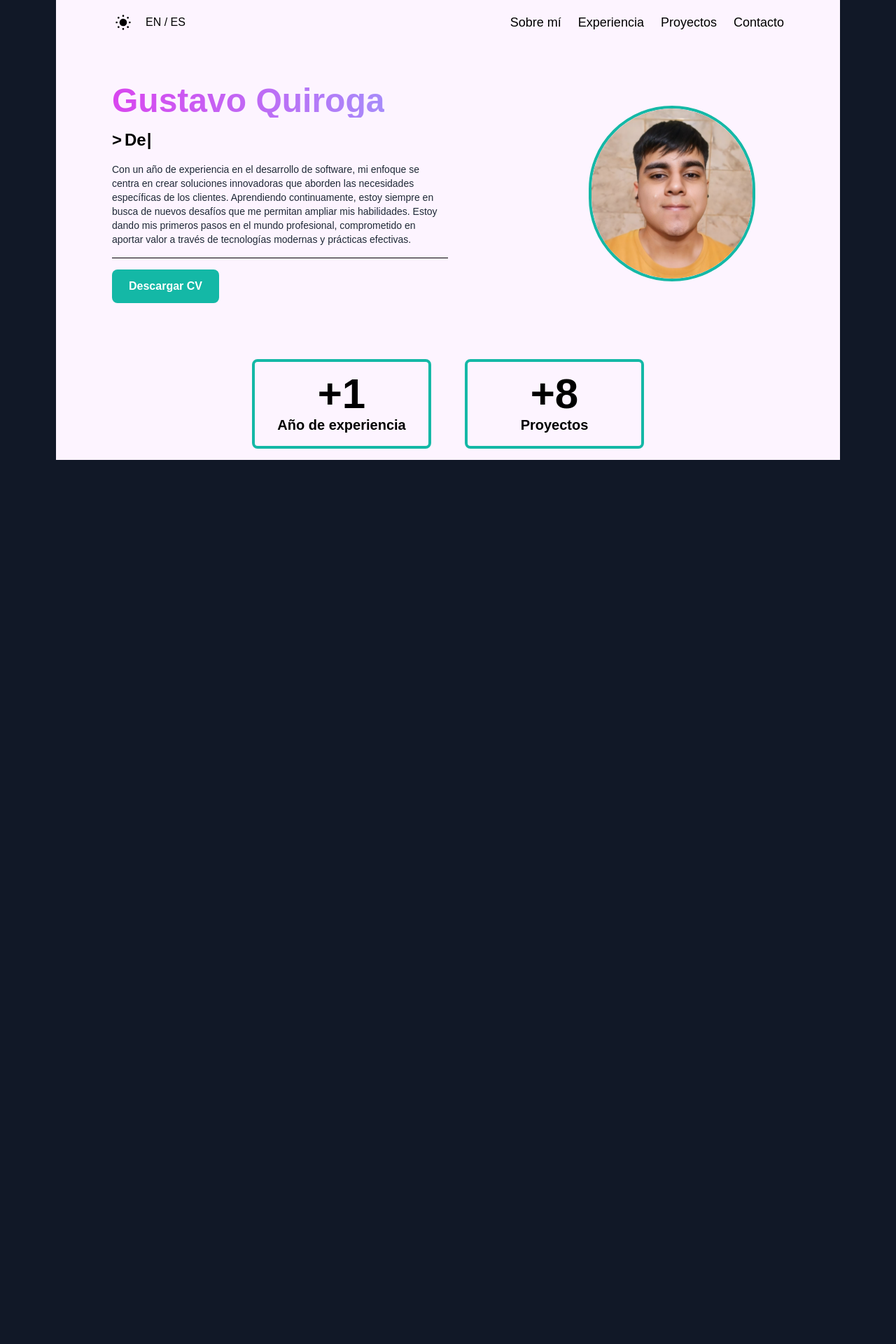
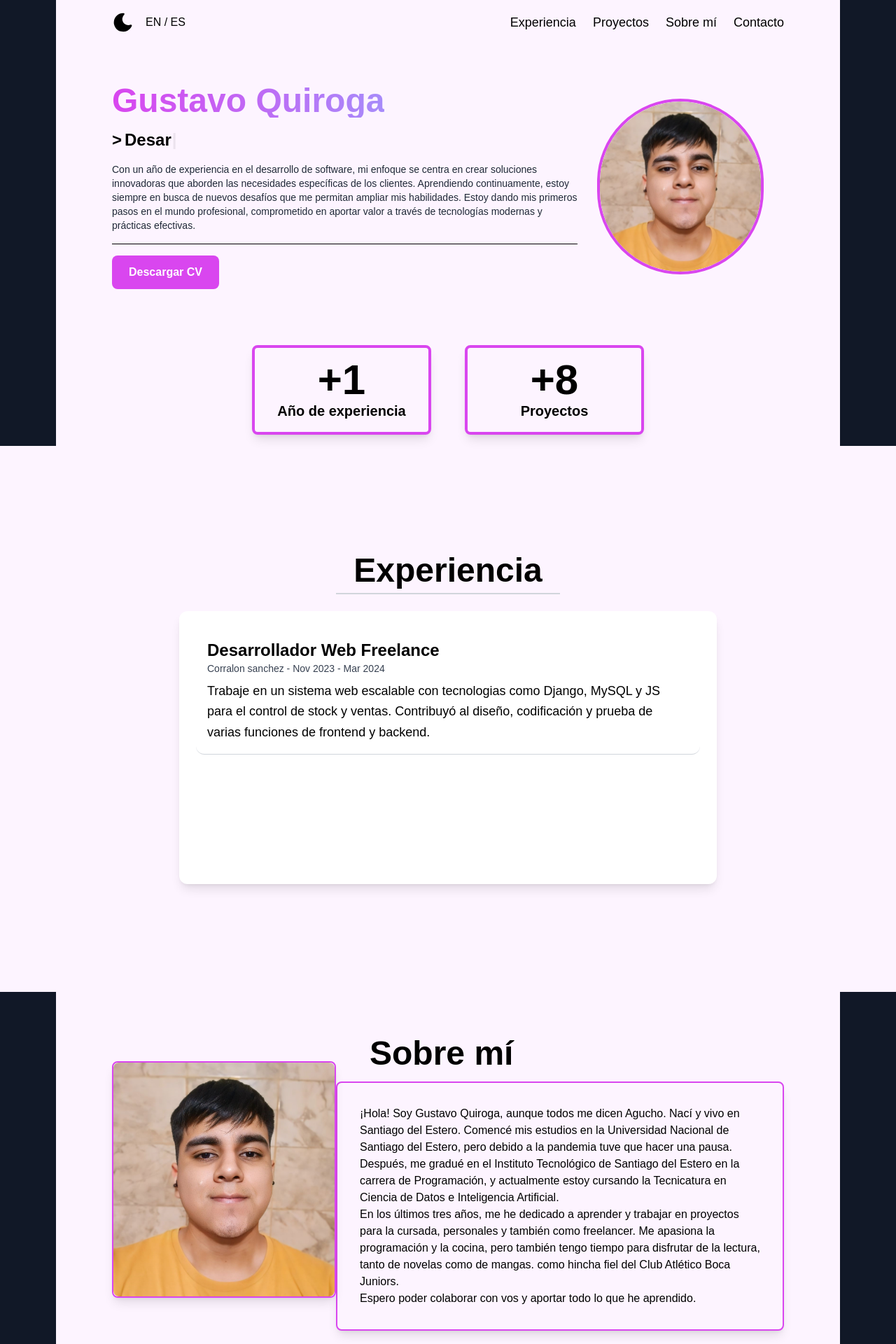
Before and after one commit to guccho6w9/portafolio, a Next.js app: page / in a window 1280 px wide. Shown: the top 1920 px of the page at 70% size. Before the commit the page ends 800 px from the top, so only its background shows below. Built offline with nearby package versions, Linux system fonts and the light colour scheme.

Commit message:
Add(-): actualizado navbar, experience, about me

```diff
--- /dev/null
+++ b/src/components/AboutMe.tsx
@@ -0,0 +1,64 @@
+import Image from "next/image";
+import { useTheme } from "@/context/ThemeContext";
+
+const AboutMe = () => {
+  const { isDarkMode } = useTheme();
+
+  return (
+    <section
+      id="sobre mí"
+      className={`flex flex-col md:flex-row items-center justify-between py-16 px-8 md:px-20 xl:mx-20 ${
+        isDarkMode ? "bg-black text-white" : "bg-fuchsia-50 text-black"
+      }`}
+    >
+      {/* Imagen al lado del cuadro */}
+      <div className="w-full md:w-1/3 flex justify-center md:justify-start mb-3 md:mt-0">
+        <div
+          className={`relative overflow-hidden rounded-lg border-2 ${
+            isDarkMode ? "border-teal-500" : "border-fuchsia-500"
+          } shadow-lg`}
+        >
+          <Image
+            src="/foto_perfil.png"
+            alt="Foto de Gustavo"
+            width={400}
+            height={400}
+            className="rounded-lg"
+          />
+        </div>
+      </div>
+
+      {/* Contenedor para título y texto */}
+      <div className="w-full md:w-2/3 flex flex-col items-start md:pl-0">
+        {/* Título sobre mí */}
+        <h2 className="text-5xl font-bold mb-4 text-center md:text-left md:ml-12">
+          Sobre mí
+        </h2>
+
+        {/* Cuadro de resumen personal con degradado */}
+        <div
+          className={`w-full p-8 border-2 rounded-lg shadow-lg transition-transform duration-300 ${
+            isDarkMode
+              ? "border-teal-500 bg-gradient-to-br from-black to-teal-800 text-white" // Degradado en modo oscuro
+              : "border-fuchsia-500 bg-fuchsia-50 text-black"
+          }`} // Cambiado de border-4 a border-2
+        >
+          <p className="text-sm md:text-base">
+            ¡Hola! Soy Gustavo Quiroga, aunque todos me dicen Agucho. Nací y vivo en Santiago del Estero.
+            Comencé mis estudios en la Universidad Nacional de Santiago del Estero, pero debido a la pandemia tuve que hacer una pausa.
+            Después, me gradué en el Instituto Tecnológico de Santiago del Estero en la carrera de Programación, y actualmente estoy cursando
+            la Tecnicatura en Ciencia de Datos e Inteligencia Artificial.
+            <p className="text-sm md:text-base">
+              En los últimos tres años, me he dedicado a aprender y trabajar en proyectos
+              para la cursada, personales y también como freelancer. Me apasiona la programación y la cocina, pero también tengo tiempo para disfrutar de la lectura,
+              tanto de novelas como de mangas. como hincha fiel del Club Atlético Boca Juniors.
+            </p>
+            <p className="text-sm md:text-base"> Espero poder colaborar con vos y aportar todo lo que he aprendido. </p>
+          </p>
+        </div>
+      </div>
+    </section>
+  );
+};
+
+export default AboutMe;
--- a/src/components/Bloque_informativo.tsx
+++ b/src/components/Bloque_informativo.tsx
@@ -11,9 +11,9 @@ const CarruselInformativo: React.FC = () => {
     } transition-all duration-300 p-4 `}>
       {/* Cuadro de Experiencia */}
       <div
-        className={`flex flex-col items-center justify-center w-64 h-32 rounded-lg p-4 bg-transparent ${
-          isDarkMode ? 'text-white' : 'text-black'
-        } border-4 border-teal-500`}
+        className={`flex flex-col items-center justify-center shadow-lg w-64 h-32 rounded-lg p-4 bg-transparent ${
+          isDarkMode ? 'text-white border-4 border-teal-500' : 'text-black border-4 border-fuchsia-500'
+        }`}
       >
         <p className="text-6xl font-bold">+1</p>
         <p className="text-xl font-semibold">Año de experiencia</p>
@@ -21,9 +21,9 @@ const CarruselInformativo: React.FC = () => {
 
       {/* Cuadro de Proyectos */}
       <div
-        className={`flex flex-col items-center justify-center w-64 h-32 rounded-lg p-4 bg-transparent ${
-          isDarkMode ? 'text-white' : 'text-black'
-        } border-4 border-teal-500`}
+        className={`flex flex-col items-center justify-center shadow-lg w-64 h-32 rounded-lg p-4 bg-transparent ${
+          isDarkMode ?  'text-white border-4 border-teal-500' : 'text-black border-4 border-fuchsia-500'
+        } `}
       >
         <p className="text-6xl font-bold">+8</p>
         <p className="text-xl font-semibold">Proyectos</p>
--- /dev/null
+++ b/src/components/Experience.tsx
@@ -0,0 +1,92 @@
+import { useRef, useEffect, useState } from "react";
+import { useTheme } from "@/context/ThemeContext";
+
+const Experience = () => {
+  const { isDarkMode } = useTheme();
+  const scrollRef = useRef<HTMLDivElement | null>(null);
+  const [hoveredExperience, setHoveredExperience] = useState<number | null>(null);
+
+  const experiences = [
+    {
+      id: 1,
+      role: "Desarrollador Web Freelance",
+      company: "Corralon sanchez",
+      description:
+        "Trabaje en un sistema web escalable con tecnologias como Django, MySQL y JS para el control de stock y ventas. Contribuyó al diseño, codificación y prueba de varias funciones de frontend y backend.",
+      duration: "Nov 2023 - Mar 2024",
+    },
+    // Puedes agregar más experiencias aquí
+  ];
+
+  const handleScroll = () => {
+    const element = scrollRef.current;
+    if (
+      element &&
+      Math.ceil(element.scrollTop + element.clientHeight) >=
+        element.scrollHeight
+    ) {
+      element.scrollTo({ top: 0, behavior: "smooth" });
+    }
+  };
+
+  useEffect(() => {
+    const element = scrollRef.current;
+    if (element) {
+      element.addEventListener("scroll", handleScroll);
+    }
+    return () => {
+      if (element) {
+        element.removeEventListener("scroll", handleScroll);
+      }
+    };
+  }, []);
+
+  return (
+    <div
+      id="experiencia"
+      className={`flex flex-col justify-center items-center h-screen sm:h-[calc(100vh-20px)] ${
+        isDarkMode ? "bg-black text-white" : "bg-fuchsia-50 text-black"
+      }`}
+    >
+      <h2 className="text-5xl font-bold mb-2 text-center">Experiencia</h2>
+      <hr className={`border ${isDarkMode ? "border-gray-600" : "border-gray-300"} w-1/4 mb-6`} style={{ alignSelf: 'center' }} />
+
+      <div
+        ref={scrollRef}
+        className={`w-full max-w-3xl h-1/2 sm:h-2/4 overflow-y-scroll ${
+          isDarkMode
+            ? "bg-black text-white shadow-md shadow-gray-500"
+            : "bg-white text-black shadow-lg"
+        } rounded-xl p-6 relative sm:mx-20`}
+        style={{ scrollbarColor: isDarkMode ? "#333 #555" : "#ccc #f1f1f1" }}
+      >
+        {experiences.map((experience) => (
+          <div
+            key={experience.id}
+            className={`mb-6 p-4 border-b rounded-xl border-gray-300 dark:border-gray-600 ${
+              hoveredExperience === experience.id
+                ? isDarkMode
+                  ? "bg-teal-900" // Color de fondo en modo oscuro
+                  : "bg-violet-200" // Color de fondo en modo claro
+                : ""
+            }`}
+            onMouseEnter={() => setHoveredExperience(experience.id)}
+            onMouseLeave={() => setHoveredExperience(null)}
+          >
+            <h3 className="text-2xl font-semibold">{experience.role}</h3>
+            <p
+              className={`text-sm mb-2 ${
+                isDarkMode ? "text-gray-200" : "text-gray-700"
+              }`}
+            >
+              {experience.company} - {experience.duration}
+            </p>
+            <p className="text-lg leading-relaxed">{experience.description}</p>
+          </div>
+        ))}
+      </div>
+    </div>
+  );
+};
+
+export default Experience;
--- a/src/components/Hero.tsx
+++ b/src/components/Hero.tsx
@@ -9,27 +9,39 @@ const Hero = () => {
   return (
     <section
       id="hero"
-      className={`flex flex-col md:flex-row items-center justify-between py-16 px-8  md:px-20  xl:mx-20 ${isDarkMode ? 'bg-black text-white' : 'bg-fuchsia-50 text-black'}`}
+      className={`flex flex-col md:flex-row items-center justify-between py-16 px-8  md:px-20  xl:mx-20 ${
+        isDarkMode ? "bg-black text-white" : "bg-fuchsia-50 text-black"
+      }`}
     >
-      <div className="md:w-1/2 mb-8 md:mb-0 flex flex-col items-center md:items-start">
-        <h1 className={`text-4xl md:text-5xl font-bold bg-gradient-to-r ${isDarkMode ? 'from-teal-400 to-teal-50' : 'from-fuchsia-500 to-violet-400'} bg-clip-text text-transparent text-center md:text-left`}>
+      <div className="md:w-3/4 mb-8 md:mb-0 flex flex-col items-center md:items-start">
+        <h1
+          className={`text-4xl md:text-5xl font-bold bg-gradient-to-r ${
+            isDarkMode
+              ? "from-teal-400 to-teal-50"
+              : "from-fuchsia-500 to-violet-400"
+          } bg-clip-text text-transparent text-center md:text-left`}
+        >
           Gustavo Quiroga
         </h1>
         <h2 className="text-2xl md:text-2xl mt-4 flex items-center text-center md:text-left">
           <span className="mr-1">&gt;</span>
           <Typewriter
             options={{
-              strings: ['Desarrollador Web', 'Desarrollador de Software'],
+              strings: ["Desarrollador Web", "Desarrollador de Software"],
               autoStart: true,
               loop: true,
-              cursor: '|',
+              cursor: "|",
               delay: 100,
               deleteSpeed: 50,
             }}
           />
         </h2>
 
-        <p className={`mt-4 text-xs md:text-sm ${isDarkMode ? 'text-gray-300' : 'text-gray-800'}`}>
+        <p
+          className={`mt-4 text-xs md:text-sm ${
+            isDarkMode ? "text-gray-300" : "text-gray-800"
+          }`}
+        >
           Con un año de experiencia en el desarrollo de software, mi enfoque se
           centra en crear soluciones innovadoras que aborden las necesidades
           específicas de los clientes. Aprendiendo continuamente, estoy siempre
@@ -39,23 +51,32 @@ const Hero = () => {
           efectivas.
         </p>
         {/* Línea divisoria */}
-        <hr className={`h-px my-4 ${isDarkMode ? 'bg-white' : 'bg-black'} border-0 w-full`}></hr>
-
-
+        <hr
+          className={`h-px my-4 ${
+            isDarkMode ? "bg-white" : "bg-black"
+          } border-0 w-full`}
+        ></hr>
 
         <div className="flex justify-center">
           <a
             href="https://drive.google.com/file/d/1MFCwAY8m4XfFrI9TJq5-vxsp2k5ld0_p/view?usp=sharing"
-            className="inline-block bg-teal-500 text-white font-semibold py-3 px-6 rounded-lg hover:bg-teal-700 transition duration-300"
+            className={`inline-block ${
+              isDarkMode
+                ? "bg-teal-500 hover:bg-teal-700"
+                : "bg-fuchsia-500 hover:bg-fuchsia-700"
+            } text-white font-semibold py-3 px-6 rounded-lg transition duration-300`}
           >
             Descargar CV
           </a>
-          <hr className={`h-px my-4 ${isDarkMode ? 'bg-gray-700' : 'bg-gray-200'} border-0`}></hr>
         </div>
       </div>
 
       <div className="md:w-1/3 flex justify-center">
-        <div className={`relative overflow-hidden rounded-full border-4 border-teal-500 transition-transform duration-300 hover:scale-105`}>
+        <div
+          className={`relative overflow-hidden rounded-full border-4 ${
+            isDarkMode ? "border-teal-500" : "border-fuchsia-500"
+          } transition-transform duration-300 hover:scale-105`}
+        >
           <Image
             src="/foto_perfil.png"
             alt="Foto de Gustavo"
--- a/src/components/Navbar_menu.tsx
+++ b/src/components/Navbar_menu.tsx
@@ -1,5 +1,5 @@
-import { useState } from 'react';
-import '@/app/globals.css';
+import { useState } from "react";
+import "@/app/globals.css";
 import { useTheme } from "@/context/ThemeContext";
 
 const NavbarMenu = () => {
@@ -8,41 +8,68 @@ const NavbarMenu = () => {
 
   const toggleMenu = () => setIsMenuOpen(!isMenuOpen);
 
+  const scrollToSection = (id: string) => {
+    const section = document.getElementById(id);
+    if (section) {
+      section.scrollIntoView({ behavior: "smooth" });
+    }
+    setIsMenuOpen(false); // Cerrar el menú después de hacer clic
+  };
+
   return (
-    <nav className={`flex flex-col sm:flex-row justify-between items-center p-2 pt-4 ${isDarkMode ? 'bg-black text-white' : 'bg-fuchsia-50 text-black'}    md:px-20  xl:mx-20`}>
+    <nav
+      className={`flex flex-col sm:flex-row justify-between items-center p-2 pt-4 ${
+        isDarkMode ? "bg-black text-white" : "bg-fuchsia-50 text-black"
+      } md:px-20 xl:mx-20`}
+    >
       <div className="flex items-center justify-between w-full sm:w-auto">
         {/* Botones de modo claro/oscuro */}
         <div className="flex items-center space-x-4">
-          <button onClick={toggleDarkMode} className="hover:text-teal-400 transition duration-300">
+          <button
+            onClick={toggleDarkMode}
+            className="hover:text-teal-400 transition duration-300"
+          >
             {isDarkMode ? (
-              <svg xmlns="http://www.w3.org/2000/svg" width="32" height="32" viewBox="0 0 24 24" fill="currentColor" className="icon icon-tabler icon-tabler-moon">
-                <path stroke="none" d="M0 0h24v24H0z" fill="none"/>
-                <path d="M12 1.992a10 10 0 1 0 9.236 13.838c.341 -.82 -.476 -1.644 -1.298 -1.31a6.5 6.5 0 0 1 -6.864 -10.787l.077 -.08c.551 -.63 .113 -1.653 -.758 -1.653h-.266l-.068 -.006l-.06 -.002z"/>
+              <svg
+                xmlns="http://www.w3.org/2000/svg"
+                width="32"
+                height="32"
+                viewBox="0 0 24 24"
+                fill="currentColor"
+                className="icon icon-tabler icon-tabler-brightness-down"
+              >
+                <path stroke="none" d="M0 0h24v24H0z" fill="none" />
+                <path d="M12 8a4 4 0 1 1 -3.995 4.2l-.005 -.2l.005 -.2a4 4 0 0 1 3.995 -3.8z" />
+                <path d="M12 4a1 1 0 0 1 .993 .883l.007 .127a1 1 0 0 1 -1.993 .117l-.007 -.127a1 1 0 0 1 1 -1z" />
+                <path d="M17 6a1 1 0 0 1 .993 .883l.007 .127a1 1 0 0 1 -1.993 .117l-.007 -.127a1 1 0 0 1 1 -1z" />
+                <path d="M19 11a1 1 0 0 1 .993 .883l.007 .127a1 1 0 0 1 -1.993 .117l-.007 -.127a1 1 0 0 1 1 -1z" />
+                <path d="M17 16a1 1 0 0 1 .993 .883l.007 .127a1 1 0 0 1 -1.993 .117l-.007 -.127a1 1 0 0 1 1 -1z" />
+                <path d="M12 18a1 1 0 0 1 .993 .883l.007 .127a1 1 0 0 1 -1.993 .117l-.007 -.127a1 1 0 0 1 1 -1z" />
+                <path d="M7 16a1 1 0 0 1 .993 .883l.007 .127a1 1 0 0 1 -1.993 .117l-.007 -.127a1 1 0 0 1 1 -1z" />
+                <path d="M5 11a1 1 0 0 1 .993 .883l.007 .127a1 1 0 0 1 -1.993 .117l-.007 -.127a1 1 0 0 1 1 -1z" />
+                <path d="M7 6a1 1 0 0 1 .993 .883l.007 .127a1 1 0 0 1 -1.993 .117l-.007 -.127a1 1 0 0 1 1 -1z" />
               </svg>
             ) : (
-              <svg xmlns="http://www.w3.org/2000/svg" width="32" height="32" viewBox="0 0 24 24" fill="currentColor" className="icon icon-tabler icon-tabler-brightness-down">
-                <path stroke="none" d="M0 0h24v24H0z" fill="none"/>
-                <path d="M12 8a4 4 0 1 1 -3.995 4.2l-.005 -.2l.005 -.2a4 4 0 0 1 3.995 -3.8z"/>
-                <path d="M12 4a1 1 0 0 1 .993 .883l.007 .127a1 1 0 0 1 -1.993 .117l-.007 -.127a1 1 0 0 1 1 -1z"/>
-                <path d="M17 6a1 1 0 0 1 .993 .883l.007 .127a1 1 0 0 1 -1.993 .117l-.007 -.127a1 1 0 0 1 1 -1z"/>
-                <path d="M19 11a1 1 0 0 1 .993 .883l.007 .127a1 1 0 0 1 -1.993 .117l-.007 -.127a1 1 0 0 1 1 -1z"/>
-                <path d="M17 16a1 1 0 0 1 .993 .883l.007 .127a1 1 0 0 1 -1.993 .117l-.007 -.127a1 1 0 0 1 1 -1z"/>
-                <path d="M12 18a1 1 0 0 1 .993 .883l.007 .127a1 1 0 0 1 -1.993 .117l-.007 -.127a1 1 0 0 1 1 -1z"/>
-                <path d="M7 16a1 1 0 0 1 .993 .883l.007 .127a1 1 0 0 1 -1.993 .117l-.007 -.127a1 1 0 0 1 1 -1z"/>
-                <path d="M5 11a1 1 0 0 1 .993 .883l.007 .127a1 1 0 0 1 -1.993 .117l-.007 -.127a1 1 0 0 1 1 -1z"/>
-                <path d="M7 6a1 1 0 0 1 .993 .883l.007 .127a1 1 0 0 1 -1.993 .117l-.007 -.127a1 1 0 0 1 1 -1z"/>
+              <svg
+                xmlns="http://www.w3.org/2000/svg"
+                width="32"
+                height="32"
+                viewBox="0 0 24 24"
+                fill="currentColor"
+                className="icon icon-tabler icon-tabler-moon"
+              >
+                <path stroke="none" d="M0 0h24v24H0z" fill="none" />
+                <path d="M12 1.992a10 10 0 1 0 9.236 13.838c.341 -.82 -.476 -1.644 -1.298 -1.31a6.5 6.5 0 0 1 -6.864 -10.787l.077 -.08c.551 -.63 .113 -1.653 -.758 -1.653h-.266l-.068 -.006l-.06 -.002z" />
               </svg>
             )}
           </button>
-          <button className="hover:text-teal-400 transition duration-300">EN / ES</button>
+          <button className="hover:text-teal-400 transition duration-300">
+            EN / ES
+          </button>
         </div>
 
         {/* Botón del menú móvil más grande y alineado a la derecha */}
-        <button
-          className="sm:hidden"
-          onClick={toggleMenu}
-          aria-label="Menu"
-        >
+        <button className="sm:hidden" onClick={toggleMenu} aria-label="Menu">
           <svg
             xmlns="http://www.w3.org/2000/svg"
             width="40"
@@ -55,7 +82,7 @@ const NavbarMenu = () => {
             strokeLinejoin="round"
             className="icon icon-tabler icon-tabler-menu-2"
           >
-            <path stroke="none" d="M0 0h24v24H0z" fill="none"/>
+            <path stroke="none" d="M0 0h24v24H0z" fill="none" />
             <path d="M4 6l16 0" />
             <path d="M4 12l16 0" />
             <path d="M4 18l16 0" />
@@ -64,13 +91,20 @@ const NavbarMenu = () => {
       </div>
 
       {/* Menú desplegable con animación hacia abajo */}
-      <ul className={`flex flex-col space-y-4 ${isMenuOpen ? 'block' : 'hidden'} sm:flex sm:flex-row sm:space-y-0 sm:space-x-6 transition-all duration-500 ease-in-out`}>
-        {['Sobre mí', 'Experiencia', 'Proyectos', 'Contacto'].map((item) => (
+      <ul
+        className={`flex flex-col space-y-4 ${isMenuOpen ? "block" : "hidden"} sm:flex sm:flex-row sm:space-y-0 sm:space-x-6 transition-all duration-500 ease-in-out`}
+      >
+        {["Experiencia", "Proyectos", "Sobre mí", "Contacto"].map((item) => (
           <li key={item}>
-            <a href={`#${item.toLowerCase()}`} className="relative group text-xl sm:text-lg">
-              <span className="hover:underline hover:text-teal-400 transition duration-300">{item}</span>
+            <button
+              onClick={() => scrollToSection(item.toLowerCase())} // Cambiado de <a> a <button> para evitar conflictos
+              className="relative group text-xl sm:text-lg"
+            >
+              <span className="hover:underline hover:text-teal-400 transition duration-300">
+                {item}
+              </span>
               <span className="absolute left-0 right-0 bottom-0 h-0.5 bg-teal-400 transform scale-x-0 group-hover:scale-x-100 transition-transform duration-300"></span>
-            </a>
+            </button>
           </li>
         ))}
       </ul>
--- a/src/pages/index.tsx
+++ b/src/pages/index.tsx
@@ -3,6 +3,8 @@ import Hero from "@/components/Hero";
 import Navbar_menu from "@/components/Navbar_menu";
 import BloqueInformativo from "@/components/Bloque_informativo";
 import { ThemeProvider } from "@/context/ThemeContext";
+import AboutMe from "@/components/AboutMe";
+import Experience from "@/components/Experience";
 
 export default function Home() {
   return (
@@ -11,6 +13,9 @@ export default function Home() {
         <Navbar_menu />
         <Hero />
         <BloqueInformativo />
+        <Experience />
+        <AboutMe />
+
       </div>
     </ThemeProvider>
   );
```
Also changed, not shown: src/components/Projects.tsx (added).
